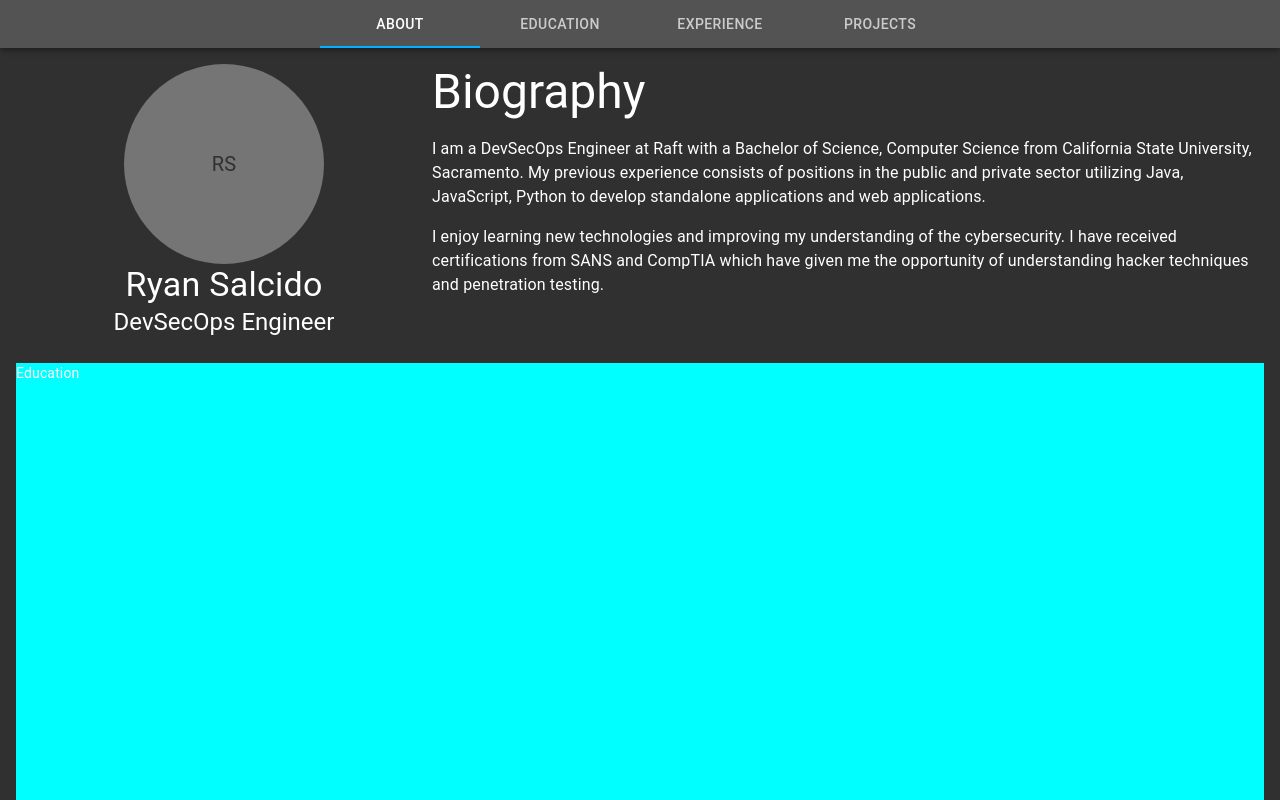
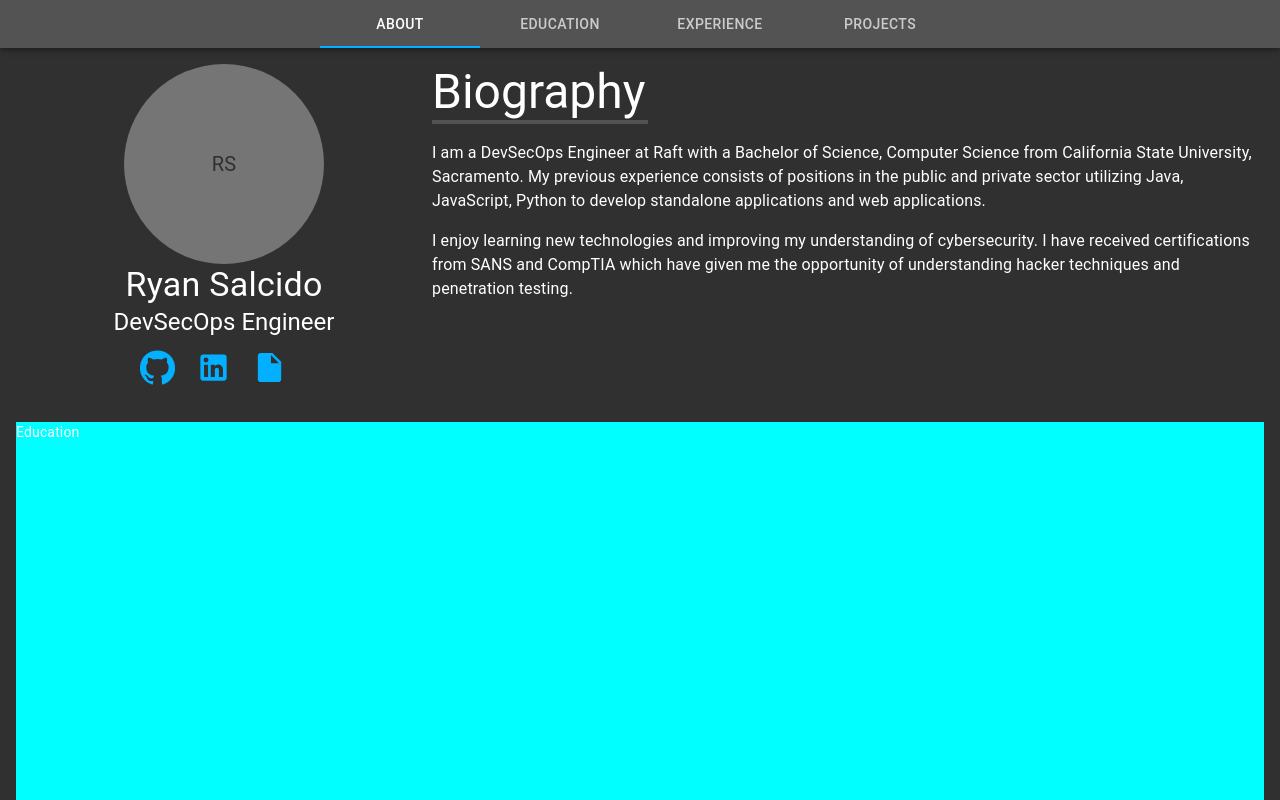
Before and after one commit to ryansalcido/portfolio, a React (Create React App) app: page / in a window 1280 px wide. Shown: the top 800 px of the page. Built offline with nearby package versions, Linux system fonts and the light colour scheme.

Commit message:
Added icons for Social Media links and removed unused components

```diff
--- a/src/App.js
+++ b/src/App.js
@@ -1,35 +1,16 @@
 import React from "react";
-import { makeStyles } from "@material-ui/core/styles";
 import { ThemeProvider } from "@material-ui/core/styles";
 import CssBaseline from "@material-ui/core/CssBaseline";
 import { Route, BrowserRouter as Router } from "react-router-dom";
-import Header from "./Components/Header";
 import Home from "./Components/Home";
 import theme from "./theme";
-// import ProgrammingCodeImage from "./assets/images/programming_code.jpg";
-// import HtmlCodeImage from "./assets/images/html_code_image.jpg";
-
-const useStyles = makeStyles((theme) => ({
-  mainContainer: {
-    paddingBottom: 25,
-    // backgroundImage: `url(${HtmlCodeImage})`,
-    // backgroundRepeat: "no-repeat",
-    // backgroundAttachment: "fixed",
-    // backgroundSize: "cover"
-  }
-}));
 
 const App = () => {
-  const classes = useStyles();
-
   return (
     <ThemeProvider theme={theme}>
       <CssBaseline />
       <Router>
-        {/* <Header /> */}
-        {/* <div className={classes.mainContainer}> */}
         <Route exact path="/" component={Home} />
-        {/* </div> */}
       </Router>
     </ThemeProvider>
   );
--- a/src/Components/About.js
+++ b/src/Components/About.js
@@ -3,10 +3,27 @@ import { makeStyles } from "@material-ui/core/styles";
 import Grid from "@material-ui/core/Grid";
 import Avatar from "@material-ui/core/Avatar";
 import Typography from "@material-ui/core/Typography";
+import GitHubIcon from "@material-ui/icons/GitHub";
+import LinkedInIcon from "@material-ui/icons/LinkedIn";
+import InsertDriveFileIcon from "@material-ui/icons/InsertDriveFile";
+import List from "@material-ui/core/List";
+import ListItemIconLink from "./shared/ListItemIconLink";
 
 const useStyles = makeStyles((theme) => ({
   profile: {
     paddingBottom: 25
+  },
+  networkIconList: {
+    display: "flex"
+  },
+  biographyHeading: {
+    "&::after": {
+      content: "''",
+      display: "block",
+      height: 4,
+      width: 216,
+      backgroundColor: theme.palette.primary.main
+    }
   }
 }));
 
@@ -20,9 +37,22 @@ const About = forwardRef((props, ref) => {
           <Avatar style={{ width: 200, height: 200 }}>RS</Avatar>
           <Typography variant="h4">Ryan Salcido</Typography>
           <Typography variant="h5">DevSecOps Engineer</Typography>
+          <List className={classes.networkIconList} dense>
+            <ListItemIconLink href="https://github.com/ryansalcido" title="GitHub">
+              <GitHubIcon color="secondary" fontSize="large" />
+            </ListItemIconLink>
+            <ListItemIconLink href="https://www.linkedin.com/in/ryan-salcido" title="LinkedIn">
+              <LinkedInIcon color="secondary" fontSize="large" />
+            </ListItemIconLink>
+            <ListItemIconLink href="https://www.linkedin.com/in/ryan-salcido" title="Resume">
+              <InsertDriveFileIcon color="secondary" fontSize="large" />
+            </ListItemIconLink>
+          </List>
         </Grid>
         <Grid item xs={12} md={8}>
-          <Typography variant="h3" gutterBottom>Biography</Typography>
+          <Typography variant="h3" gutterBottom className={classes.biographyHeading}>
+            Biography
+          </Typography>
           <Typography variant="body1" paragraph>
             I am a DevSecOps Engineer at Raft with a Bachelor of Science, Computer Science from
             California State University, Sacramento. My previous experience consists of positions in
@@ -30,7 +60,7 @@ const About = forwardRef((props, ref) => {
             and web applications.
           </Typography>
           <Typography variant="body1" paragraph>
-            I enjoy learning new technologies and improving my understanding of the cybersecurity. I have received
+            I enjoy learning new technologies and improving my understanding of cybersecurity. I have received
             certifications from SANS and CompTIA which have given me the opportunity of understanding hacker
             techniques and penetration testing.
           </Typography>
--- a/src/Components/Home.js
+++ b/src/Components/Home.js
@@ -21,7 +21,7 @@ const Home = () => {
   useEffect(() => {
     if(itemRef && itemRef.current) {
       window.scrollTo({
-        top: itemRef.current.offsetTop - 50,
+        top: itemRef.current.offsetTop - 54,
         behavior: "smooth"
       });
     }
--- /dev/null
+++ b/src/Components/shared/ListItemIconLink.js
@@ -0,0 +1,38 @@
+import React from "react";
+import { makeStyles } from "@material-ui/core/styles";
+import ListItem from "@material-ui/core/ListItem";
+import ListItemIcon from "@material-ui/core/ListItemIcon";
+import PropTypes from "prop-types";
+
+const useStyles = makeStyles((theme) => ({
+  profile: {
+    paddingBottom: 25
+  },
+  iconLink: {
+    "&:hover": {
+      transform: "scale(1.25, 1.25)",
+      backgroundColor: "#303030"
+    }
+  }
+}));
+
+const ListItemIconLink = ({ href, title, children }) => {
+  const classes = useStyles();
+
+  return (
+    <ListItem button component="a" title={title} className={classes.iconLink}
+      href={href} target="_blank" rel="noreferrer" disableGutters>
+      <ListItemIcon>
+        { children }
+      </ListItemIcon>
+    </ListItem>
+  );
+};
+
+ListItemIconLink.propTypes = {
+  href: PropTypes.string.isRequired,
+  title: PropTypes.string.isRequired,
+  children: PropTypes.object.isRequired
+};
+
+export default ListItemIconLink;
```
Also changed, not shown: src/Components/shared/TabLink.js (deleted, +0 -25 lines), src/Components/shared/TabPanel.js (deleted, +0 -27 lines), 1 other file (tests, documents, lock files or other folders).
